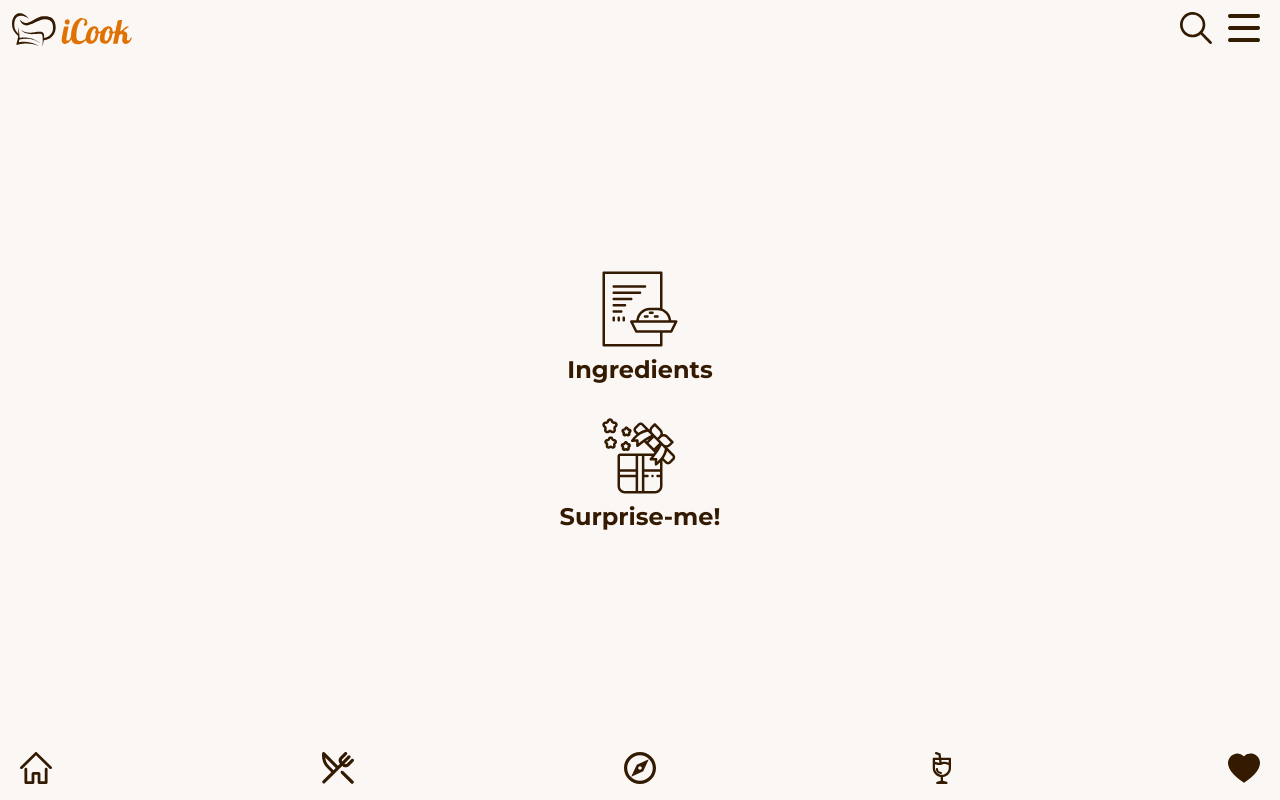
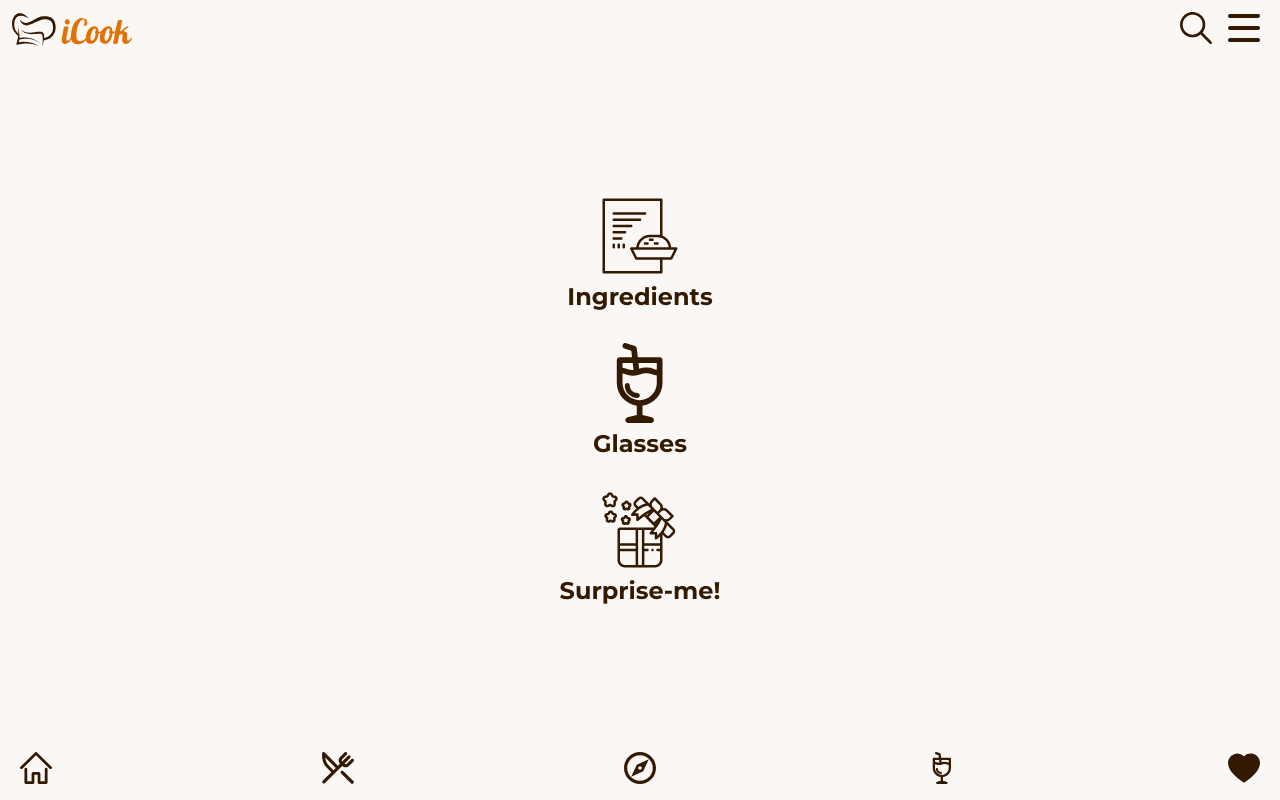
Before and after one commit to brunominelli/icook, a React (Create React App) app: page /explore/cocktails in a window 1280 px wide. Built offline with nearby package versions, Linux system fonts and the light colour scheme; no server answers.

Commit message:
Feat: Criação do componente ExploreCocktailsGlasses

```diff
--- a/src/components/Main.jsx
+++ b/src/components/Main.jsx
@@ -16,6 +16,7 @@ import ExploreMealsIngredients from '../pages/explore/ExploreMealsIngredients';
 import ExploreMealsNacionalities from '../pages/explore/ExploreMealsNacionalities';
 import ExploreCocktails from '../pages/explore/ExploreCocktails';
 import ExploreCocktailsIngredients from '../pages/explore/ExploreCocktailsIngredients';
+import ExploreCocktailsGlasses from '../pages/explore/ExploreCocktailsGlasses';
 
 function Main() {
   return (
@@ -24,6 +25,7 @@ function Main() {
         <Route path='/explore/meals/nacionalities' element={<ExploreMealsNacionalities />} />
         <Route path='/explore/meals/ingredients' element={<ExploreMealsIngredients />} />
         <Route path='/explore/meals' element={<ExploreMeals />} />
+        <Route path='/explore/cocktails/glasses' element={<ExploreCocktailsGlasses />} />
         <Route path='/explore/cocktails/ingredients' element={<ExploreCocktailsIngredients />} />
         <Route path='/explore/cocktails' element={<ExploreCocktails />} />
         <Route path='/explore' element={<Explore />} />
--- a/src/pages/explore/ExploreCocktails.jsx
+++ b/src/pages/explore/ExploreCocktails.jsx
@@ -21,6 +21,10 @@ function ExploreCocktails() {
               <img src={ images.ingredients.src } alt={ images.ingredients.alt }/>
               <p>Ingredients</p>
             </Link>
+            <Link to='/explore/cocktails/glasses'>
+              <img src={ images.cocktail.src } alt={ images.cocktail.alt }/>
+              <p>Glasses</p>
+            </Link>
             <Link to={`/cocktails/${recipe}`}>
               <img src={ images.surprise.src } alt={ images.surprise.alt }/>
               <p>Surprise-me!</p>
--- /dev/null
+++ b/src/pages/explore/ExploreCocktailsGlasses.jsx
@@ -0,0 +1,20 @@
+import React from 'react';
+import AppFooter from '../../components/AppFooter';
+import AppHeader from '../../components/AppHeader';
+import { Container, Wrapper } from '../../styles';
+
+function ExploreCocktailsGlasses() {
+  return (
+      <>
+      <AppHeader />
+      <Container>
+        <Wrapper>
+          <div>ExploreCocktailsGlasses</div>
+        </Wrapper>
+      </Container>
+      <AppFooter />
+    </>
+  );
+};
+
+export default ExploreCocktailsGlasses;
```
